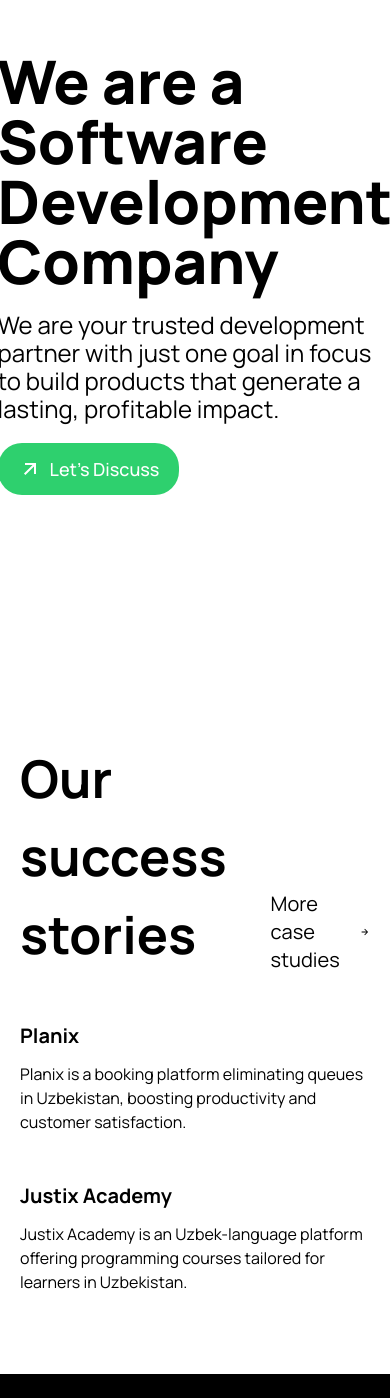
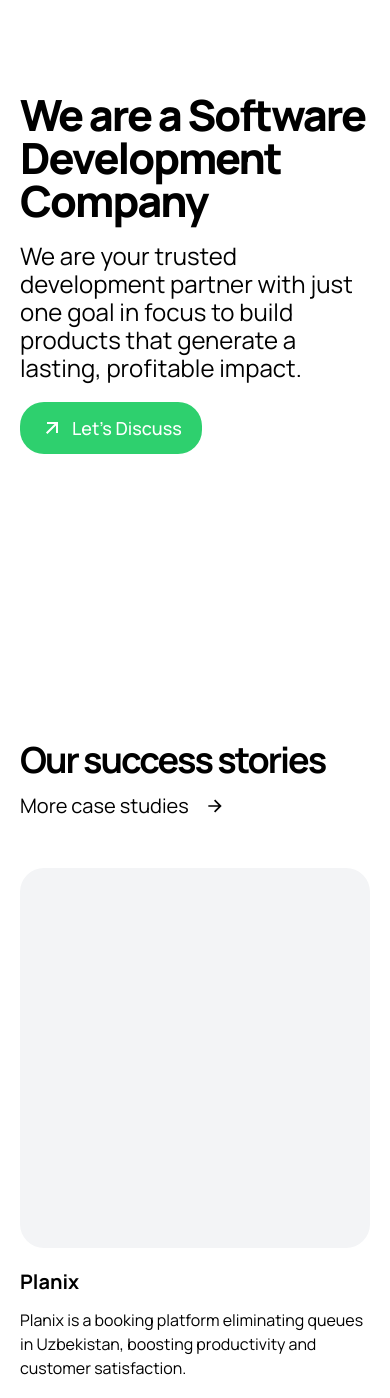
Before and after one commit to llcjustix/justix, a Next.js app: page / in a window 390 px wide. Shown: the part 170-1568 px from the top of the page. Built offline with nearby package versions, Linux system fonts and the light colour scheme.

Commit message:
mobile view of development process in home page

```diff
--- a/app/(home)/components/development-process/development-process.tsx
+++ b/app/(home)/components/development-process/development-process.tsx
@@ -44,8 +44,7 @@ const DevelopmentProcess = () => {
         >
           View More <RiArrowRightLongLine />
         </Link>
-
-        <div className="relative flex">
+        <div className="relative lg:flex hidden">
           <div className="gap-36 w-2/4">
             {processesDatabase.map((process, index) => (
               <div key={process.id} id={process.id} className="process-item">
@@ -85,6 +84,33 @@ const DevelopmentProcess = () => {
             ))}
           </div>
         </div>
+        <div className="overflow-y-auto flex gap-10">
+          {processesDatabase.map((process) => (
+            <div key={process.id} className="min-w-96">
+              <div className="relative h-[400px] w-[300px] overflow-hidden bg-black rounded-full mb-10 mx-auto">
+                <Image
+                  src={process.img}
+                  alt={process.title}
+                  sizes="300px"
+                  fill
+                  className="object-cover"
+                />
+              </div>
+              <div key={process.id} id={process.id} className="process-item">
+                <div className="font-bold text-theme text-4xl xl:text-5xl 2xl:text-6xl tracking-[-2px] lg:-translate-y-[7px] xl:!leading-[60px] 2xl:!leading-[75px] text-primary">
+                  {process.title}
+                </div>
+                <p
+                  className={clsx(
+                    "my-7 leading-5 text-white font-normal text-sm lg:text-md xl:text-lg 2xl:text-xl"
+                  )}
+                >
+                  {process.shortDescription}
+                </p>
+              </div>
+            </div>
+          ))}
+        </div>
       </div>
     </section>
   );
--- a/app/(home)/components/success-stories/success-stories.tsx
+++ b/app/(home)/components/success-stories/success-stories.tsx
@@ -5,11 +5,13 @@ import ProjectCard from "@/components/project-card";
 
 const SuccessStories = () => (
   <div>
-    <div className="flex items-end justify-between">
-      <h2 className="text-[52px] font-bold text-black">Our success stories</h2>
+    <div className="flex md:flex-row flex-col md:items-end justify-between gap-y-3">
+      <h2 className="font-bold text-black text-4xl xl:text-5xl 2xl:text-6xl tracking-[-2px] xl:!leading-[55px] 2xl:!leading-[65px]">
+        Our success stories
+      </h2>
       <Link
         href="/work"
-        className="flex items-center gap-2 text-xl text-black hover:text-primary transform transition ease-in-out duration-200"
+        className="text-xl hover:text-primary text-black text-md lg:text-xl inline-flex items-center gap-4 group transition-all duration-300 ease-in-out"
       >
         More case studies
         <RiArrowRightLine className="w-[20px] h-[20px]" />
--- a/app/(home)/page.tsx
+++ b/app/(home)/page.tsx
@@ -8,10 +8,10 @@ const Home = () => (
     <div className="h-[calc(100vh-70px)] flex flex-col">
       <div className="container flex-1 flex flex-col items-center justify-center">
         <div className="max-w-[650px] relative">
-          <h1 className="font-extrabold text-[60px] leading-[60px]">
+          <h1 className="font-extrabold text-black md:text-6xl leading-none text-[43px] lg:text-6xl xl:text-7xl 2xl:text-8xl lg:tracking-[-4px] tracking-[-2px]">
             We are a Software Development Company
           </h1>
-          <p className="my-5 text-2xl leading-7">
+          <p className="my-5 text-2xl leading-7 text-black text-md md:text-lg lg:text-xl xl:text-2xl 2xl:text-3xl">
             We are your trusted development partner with just one goal in focus to build products
             that generate a lasting, profitable impact.
           </p>
--- a/components/project-card/project-card.tsx
+++ b/components/project-card/project-card.tsx
@@ -16,7 +16,7 @@ const ProjectCard = ({ data, index }: ProjectCardProps) => (
     href={data.link}
     className={clsx("flex flex-col gap-5", index & 1 && "mt-12 md:mt-16 lg:mt-32")}
   >
-    <div className="w-full h-[380px] md:h-[538px] rounded-3xl hidden lg:block bg-gray-light" />
+    <div className="w-full sm:h-[538px] h-[380px] rounded-3xl lg:block bg-gray-light" />
     <div>
       <h3 className="lg:mb-[20px] mb-3 font-bold text-xl xl:text-2xl 2xl:text-3xl tracking-[0px]">
         {data.title}
```
